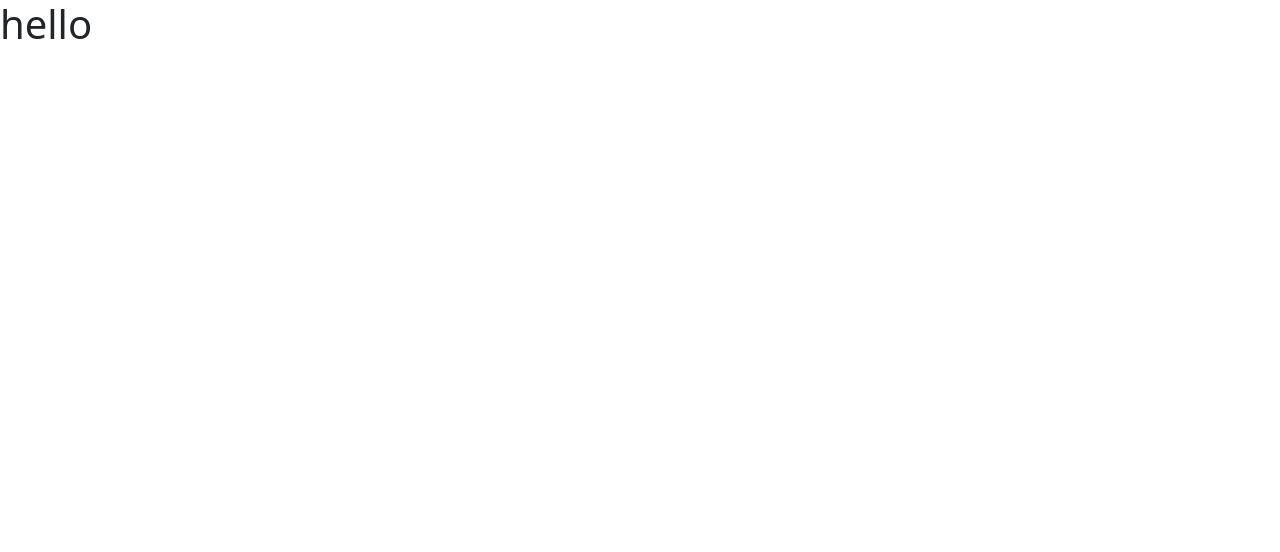
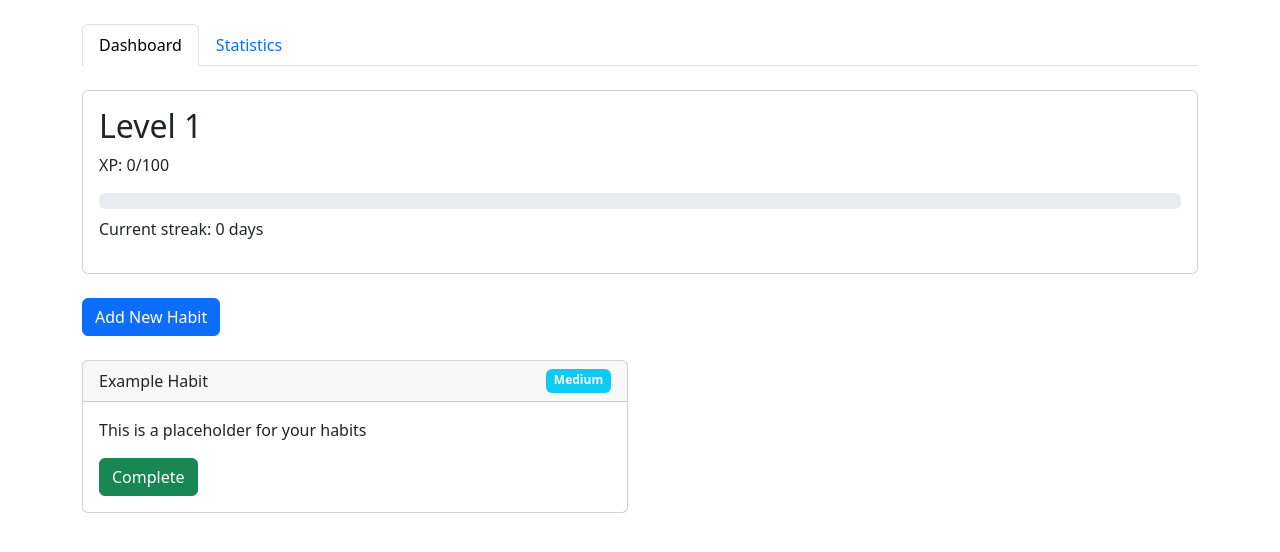
Before and after one commit to VladFearo/HabitApp, a React (Vite) app in the folder my-habit-app/: page / in a window 1280 px wide. Shown: the top 552 px of the page. Built offline with nearby package versions, Linux system fonts and the light colour scheme; the HTML template or start-up script is replaced by a standard one.

Commit message:
ADD placeholder for the main flow of the app

```diff
--- a/my-habit-app/src/App.jsx
+++ b/my-habit-app/src/App.jsx
@@ -1,6 +1,103 @@
+import { useState } from 'react';
+
 function App() {
+  // Basic state for user data
+  const [userData, setUserData] = useState({
+    level: 1,
+    experience: 0,
+    experienceToNextLevel: 100,
+    streak: 0
+  });
+
+  // Empty habits array for now
+  const [habits, setHabits] = useState([]);
+
+  // Simple view toggle
+  const [activeView, setActiveView] = useState('dashboard');
+
   return (
-    <h1>hello</h1>
+    <div className="container py-4">
+      {/* Tab navigation */}
+      <ul className="nav nav-tabs mb-4">
+        <li className="nav-item">
+          <button
+            className={`nav-link ${activeView === 'dashboard' ? 'active' : ''}`}
+            onClick={() => setActiveView('dashboard')}
+          >
+            Dashboard
+          </button>
+        </li>
+        <li className="nav-item">
+          <button
+            className={`nav-link ${activeView === 'stats' ? 'active' : ''}`}
+            onClick={() => setActiveView('stats')}
+          >
+            Statistics
+          </button>
+        </li>
+      </ul>
+
+      {/* ProfileBanner - shows at the top of both views */}
+      <div className="card mb-4">
+        <div className="card-body">
+          <h2>Level {userData.level}</h2>
+          <p>XP: {userData.experience}/{userData.experienceToNextLevel}</p>
+          <div className="progress">
+            <div
+              className="progress-bar"
+              style={{ width: `${(userData.experience / userData.experienceToNextLevel) * 100}%` }}
+            ></div>
+          </div>
+          <p className="mt-2">Current streak: {userData.streak} days</p>
+        </div>
+      </div>
+
+      {/* Main content area */}
+      {activeView === 'dashboard' ? (
+        <>
+          {/* Add new habit button */}
+          <button className="btn btn-primary mb-4">Add New Habit</button>
+
+          {/* Placeholder for habit list */}
+          <div className="row">
+            <div className="col-md-6 mb-3">
+              <div className="card">
+                <div className="card-header d-flex justify-content-between">
+                  <span>Example Habit</span>
+                  <span className="badge bg-info">Medium</span>
+                </div>
+                <div className="card-body">
+                  <p>This is a placeholder for your habits</p>
+                  <button className="btn btn-success">Complete</button>
+                </div>
+              </div>
+            </div>
+          </div>
+        </>
+      ) : (
+        <div className="stats-view">
+          <h3>Your Statistics</h3>
+          <p>Statistics will be displayed here</p>
+        </div>
+      )}
+
+      {/* Commented out modal for now */}
+      {/*
+      <div className="modal" tabIndex="-1" role="dialog">
+        <div className="modal-dialog">
+          <div className="modal-content">
+            <div className="modal-header">
+              <h5 className="modal-title">Add New Habit</h5>
+              <button type="button" className="btn-close"></button>
+            </div>
+            <div className="modal-body">
+              Form would go here
+            </div>
+          </div>
+        </div>
+      </div>
+      */}
+    </div>
   );
 }
 
```
